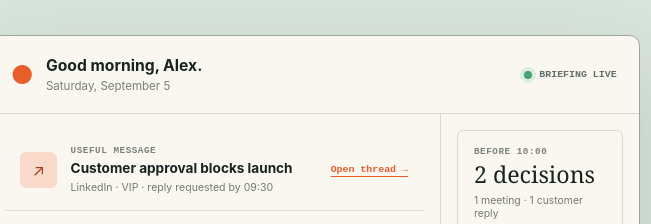
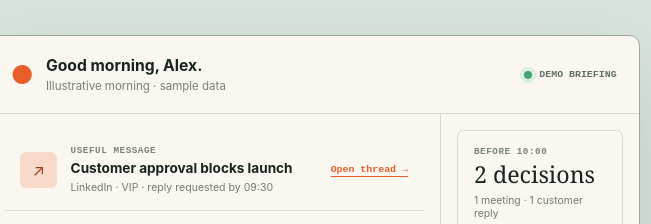
Before and after one commit to happy-wakey/happy-wakey.github.io, an Astro site: page / in a window 1280 px wide. Shown: the part 210-434 px from the top of the page, 576-1227 px from the left. Built offline with nearby package versions, Linux system fonts and the light colour scheme; Astro itself is replaced by a stand-in of ours.

Commit message:
fix(site): label illustrative HUD as a sample, not a live briefing

```diff
--- a/src/pages/index.astro
+++ b/src/pages/index.astro
@@ -1,6 +1,5 @@
 ---
 const canonical = new URL(Astro.url.pathname, Astro.site ?? "https://happy-wakey.github.io");
-const today = new Intl.DateTimeFormat("en", { weekday: "long", month: "long", day: "numeric" }).format(new Date("2026-09-05T12:00:00Z"));
 const signals = [
   { icon: "↗", label: "Useful message", title: "Customer approval blocks launch", detail: "LinkedIn · VIP · reply requested by 09:30", tone: "hot", action: "Open thread" },
   { icon: "✦", label: "This day in history", title: "A three-minute piece of context", detail: "One dated summary, with source provenance", tone: "warm", action: "Read 48 sec" },
@@ -66,8 +65,8 @@ const connectorLabels = ["Email", "Calendar", "WhatsApp", "LinkedIn", "X DMs", "
         <div class="hud-wrap" aria-label="Illustrative Happy Wakey morning briefing">
           <div class="hud">
             <header class="hud-head">
-              <div><span class="sun">●</span><strong>Good morning, Alex.</strong><small>{today}</small></div>
-              <div class="hud-status"><span></span> Briefing live</div>
+              <div><span class="sun">●</span><strong>Good morning, Alex.</strong><small>Illustrative morning · sample data</small></div>
+              <div class="hud-status"><span></span> Demo briefing</div>
             </header>
             <div class="hud-grid">
               <section class="card-stack" aria-label="Morning briefing cards">
```
